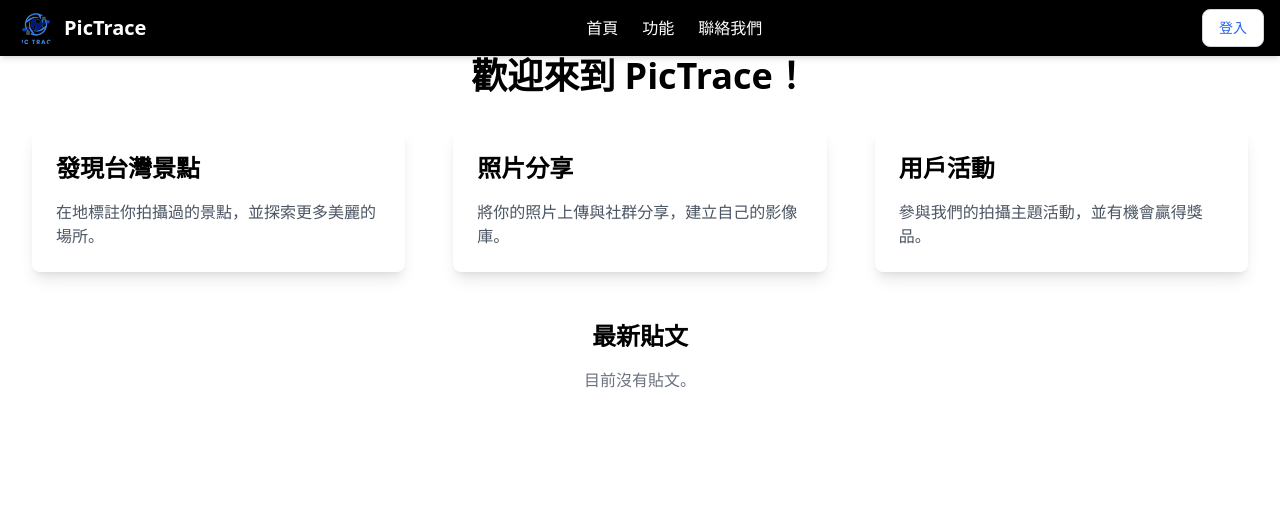
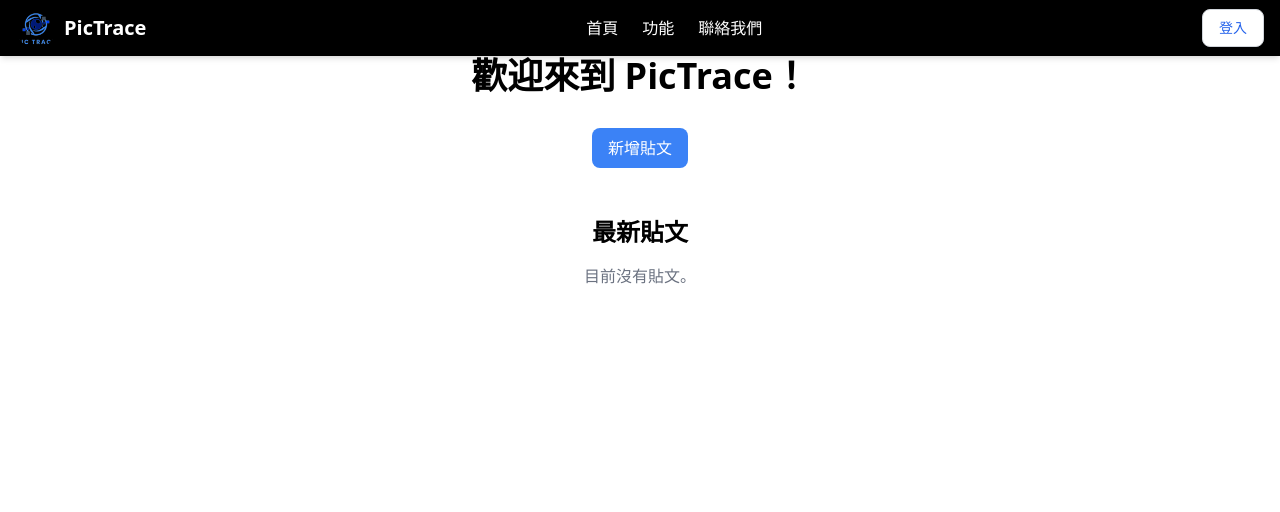
Before and after one commit to bukun1012/PicTrace, a Django app: page / in a window 1280 px wide. Shown: the top 512 px of the page. Run offline with Django 5.2, Linux system fonts and the light colour scheme; data that the repository does not hold is empty; style sheets or scripts are compiled from the project's sources.

Commit message:
fix: change post button css

```diff
--- a/home/templates/home/home.html
+++ b/home/templates/home/home.html
@@ -1,28 +1,41 @@
-{% extends "shared/layout.html" %} {% load static %} {% block content %}
-<div class="px-4 mx-auto max-w-7xl sm:px-6 lg:px-8">
+{% extends "shared/layout.html" %}
+{% load static %}
+
+{% block content %}
+<div class="px-4 mx-auto max-w-7xl sm:px-6 lg:px-8" x-data="postModal()">
   <h1 class="mb-8 text-4xl font-bold text-center">歡迎來到 PicTrace！</h1>
 
-  <!-- Features Section -->
-  <section class="grid grid-cols-1 gap-12 md:grid-cols-2 lg:grid-cols-3">
-    <div class="p-6 bg-white rounded-lg shadow-lg">
-      <h2 class="text-2xl font-semibold">發現台灣景點</h2>
-      <p class="mt-4 text-gray-600">
-        在地標註你拍攝過的景點，並探索更多美麗的場所。
-      </p>
+  <!-- 發文按鈕 -->
+  <div class="flex justify-center mb-6">
+    <button @click="isPostModalOpen = true" class="px-4 py-2 text-white bg-blue-500 rounded-lg">
+      新增貼文
+    </button>
+  </div>
+
+  <!-- 發文 Modal 視窗 -->
+  <div x-show="isPostModalOpen" class="fixed inset-0 flex items-center justify-center bg-gray-900 bg-opacity-50">
+    <div class="p-6 bg-white rounded-lg shadow-lg w-96">
+      <h2 class="mb-4 text-xl font-bold">新增貼文</h2>
+      <form @submit.prevent="submitPost">
+        {% csrf_token %}
+        <label class="block mb-2">標題：</label>
+        <input type="text" x-model="postTitle" class="w-full px-3 py-2 mb-3 border rounded-md" required>
+
+        <label class="block mb-2">內容：</label>
+        <textarea x-model="postContent" class="w-full px-3 py-2 mb-3 border rounded-md" required></textarea>
+
+        <label class="block mb-2">圖片：</label>
+        <input type="file" @change="handleFileUpload" class="mb-3">
+
+        <div class="flex justify-end">
+          <button type="button" @click="isPostModalOpen = false" class="px-4 py-2 mr-2 text-gray-600 bg-gray-300 rounded-lg">
+            取消
+          </button>
+          <button type="submit" class="px-4 py-2 text-white bg-blue-500 rounded-lg">發布</button>
+        </div>
+      </form>
     </div>
-    <div class="p-6 bg-white rounded-lg shadow-lg">
-      <h2 class="text-2xl font-semibold">照片分享</h2>
-      <p class="mt-4 text-gray-600">
-        將你的照片上傳與社群分享，建立自己的影像庫。
-      </p>
-    </div>
-    <div class="p-6 bg-white rounded-lg shadow-lg">
-      <h2 class="text-2xl font-semibold">用戶活動</h2>
-      <p class="mt-4 text-gray-600">
-        參與我們的拍攝主題活動，並有機會贏得獎品。
-      </p>
-    </div>
-  </section>
+  </div>
 
   <!-- 最新貼文 -->
   <section class="mt-12">
@@ -37,7 +50,7 @@
         <h3 class="mt-4 text-lg font-semibold">{{ post.title }}</h3>
         <p class="text-gray-600">{{ post.content|truncatechars:50 }}</p>
         <p class="text-sm text-gray-500">
-          由 {{ post.author.username }}發布於 {{ post.created_at|timesince }} 前
+          由 {{ post.author.username }} 發布於 {{ post.created_at|timesince }} 前
         </p>
       </div>
       {% endfor %}
@@ -47,4 +60,55 @@
     {% endif %}
   </section>
 </div>
+
+<!-- Alpine.js 前端邏輯 -->
+<script>
+  document.addEventListener("alpine:init", () => {
+      Alpine.data("postModal", () => ({
+          isPostModalOpen: false,
+          postTitle: "",
+          postContent: "",
+          imageFile: null,
+
+          handleFileUpload(event) {
+              this.imageFile = event.target.files[0];
+          },
+
+          async submitPost() {
+              if (!this.postTitle || !this.postContent) {
+                  alert("標題和內容不可為空！");
+                  return;
+              }
+
+              let formData = new FormData();
+              formData.append("title", this.postTitle);
+              formData.append("content", this.postContent);
+              if (this.imageFile) {
+                  formData.append("image", this.imageFile);
+              }
+
+              try {
+                  const response = await fetch("{% url 'posts:create_post' %}", {
+                      method: "POST",
+                      headers: {
+                          "X-CSRFToken": "{{ csrf_token }}"
+                      },
+                      body: formData
+                  });
+
+                  if (response.ok) {
+                      location.reload(); // 成功後重新整理頁面
+                  } else {
+                      alert("發文失敗，請重試");
+                  }
+              } catch (error) {
+                  console.error("發生錯誤：", error);
+                  alert("發文時發生錯誤！");
+              }
+          }
+      }));
+  });
+  </script>
+
+
 {% endblock %}
--- a/templates/shared/layout.html
+++ b/templates/shared/layout.html
@@ -6,6 +6,10 @@
     <title>PicTrace</title>
     {% load static %}
     <link href="{% static 'css/tailwind.css' %}" rel="stylesheet" />
+
+    <!-- ✅ 引入 Alpine.js CDN -->
+    <script defer src="https://cdn.jsdelivr.net/npm/alpinejs@3.x.x/dist/cdn.min.js"></script>
+
   </head>
   <body class="flex flex-col min-h-screen">
     {% include "shared/navbar.html" %}
```
Also changed, not shown: posts/views.py (+17 -3 lines).
